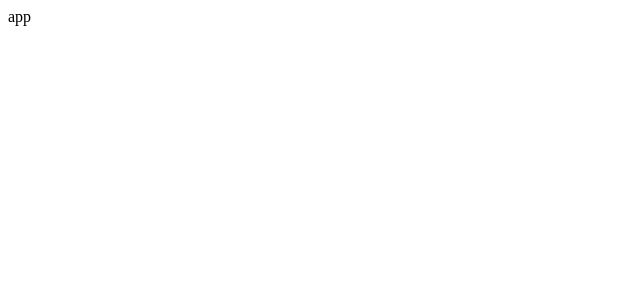
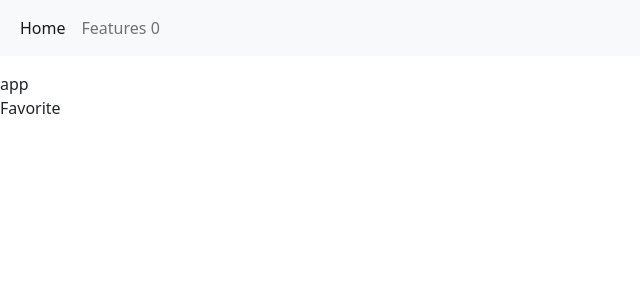
Before and after one commit to rodion1682/hakaton, a React (Create React App) app: page /favorite in a window 1280 px wide. Shown: the top 300 px of the page, without its empty margins (0-640 px from the left). Built offline with nearby package versions, Linux system fonts and the light colour scheme.

Commit message:
create react-router

```diff
--- a/src/App.js
+++ b/src/App.js
@@ -1,7 +1,21 @@
+import NavBar from "./app/components/ui/navBar";
+import { Redirect, Route, Switch } from "react-router-dom";
+import Favorite from "./app/layouts/favorite";
+import Main from "./app/layouts/main";
+import MemberPage from "./app/layouts/memberPage";
+
 function App() {
     return (
         <div className="App">
+            <NavBar />
             <div>app</div>
+            <Switch>
+                <Route path="/" exact component={Main} />
+                <Route path="/favorite" component={Favorite} />
+                <Route path="/memberPage" component={MemberPage} />
+                <Route path="/memberPage/:memberId" component={MemberPage} />
+                <Redirect to="/" />
+            </Switch>
         </div>
     );
 }
--- /dev/null
+++ b/src/app/components/ui/navBar.jsx
@@ -0,0 +1,25 @@
+import React from "react";
+import { Link } from "react-router-dom";
+
+const NavBar = () => {
+    return (
+        <nav className="navbar navbar-expand-lg bg-light mb-3">
+            <div className="container-fluid">
+                <ul className="navbar-nav">
+                    <li>
+                        <Link className="nav-link active" to="/">
+                            Home
+                        </Link>
+                    </li>
+                    <li>
+                        <Link className="nav-link" to="/favorite">
+                            Features <span>0</span>
+                        </Link>
+                    </li>
+                </ul>
+            </div>
+        </nav>
+    );
+};
+
+export default NavBar;
--- a/src/app/layouts/main.jsx
+++ b/src/app/layouts/main.jsx
@@ -1,5 +1,5 @@
 const Main = () => {
-	return <div>Main</div>;
+    return <div></div>;
 };
 
 export default Main;
--- /dev/null
+++ b/src/app/layouts/memberPage.jsx
@@ -0,0 +1,5 @@
+const MemberPage = () => {
+    return <div></div>;
+};
+
+export default MemberPage;
--- a/src/index.js
+++ b/src/index.js
@@ -1,10 +1,14 @@
-import React from 'react';
-import ReactDOM from 'react-dom/client';
-import App from './App';
+import React from "react";
+import ReactDOM from "react-dom/client";
+import "bootstrap/dist/css/bootstrap.css";
+import App from "./App";
+import { BrowserRouter } from "react-router-dom";
 
-const root = ReactDOM.createRoot(document.getElementById('root'));
+const root = ReactDOM.createRoot(document.getElementById("root"));
 root.render(
-	<React.StrictMode>
-		<App />
-	</React.StrictMode>
+    <React.StrictMode>
+        <BrowserRouter>
+            <App />
+        </BrowserRouter>
+    </React.StrictMode>
 );
```
